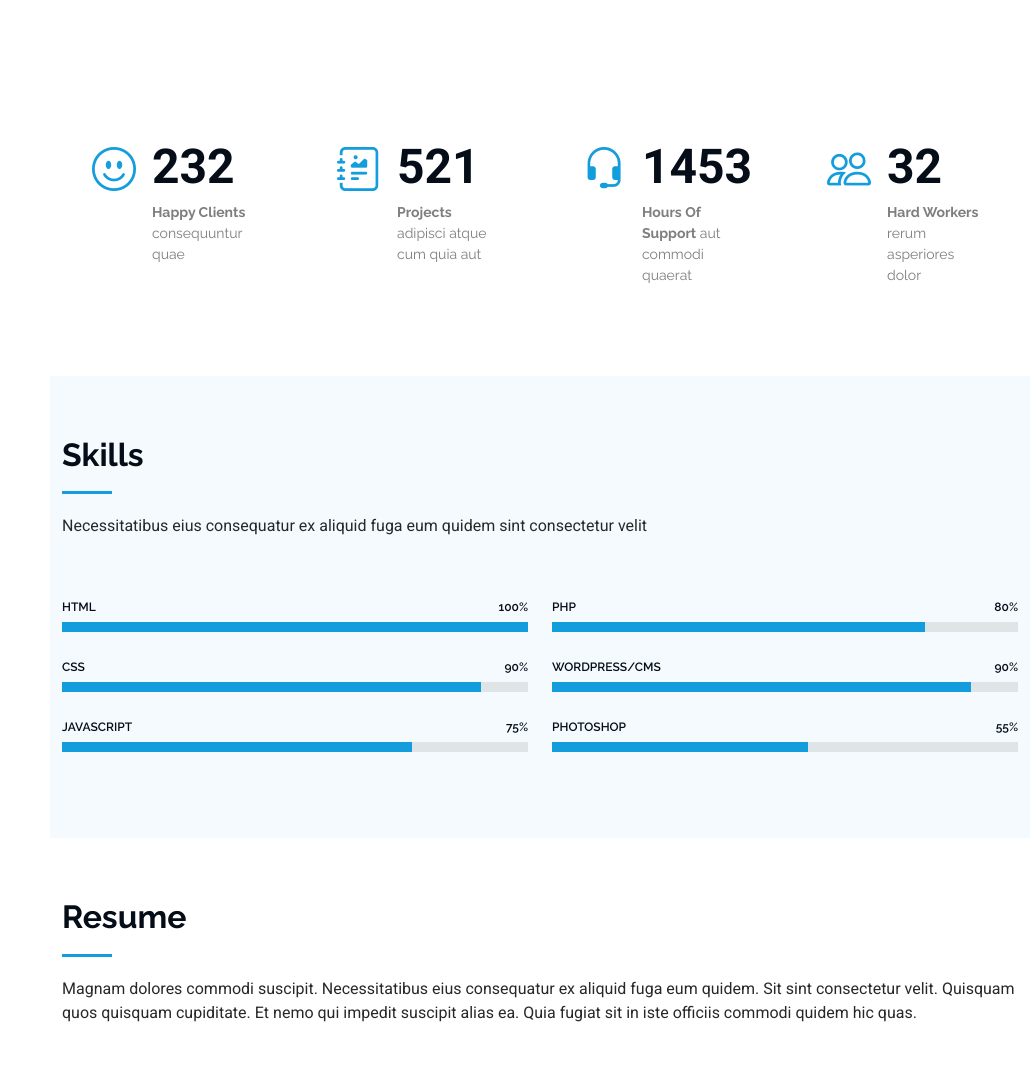
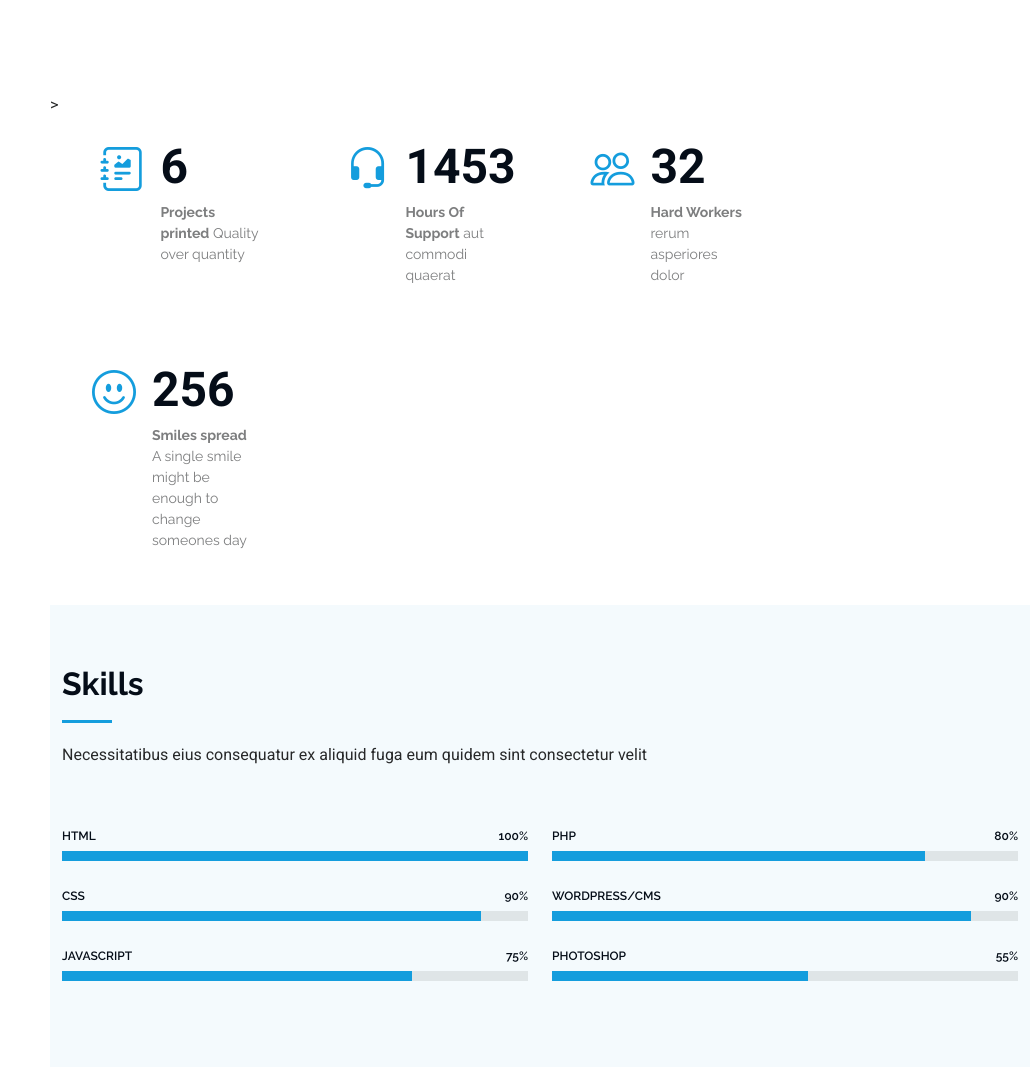
Before and after one commit to dominik-engineering/Production-Engineering-2025, a plain HTML site: page index.html in a window 1280 px wide. Shown: the part 1407-2495 px from the top of the page, without its empty margins (250-1280 px from the left). Drawn offline with Linux system fonts and the light colour scheme.

Commit message:
more features

```diff
--- a/index.html
+++ b/index.html
@@ -161,20 +161,13 @@ If any of my work resonates with you or raises questions, feel free to reach out
       <div class="container" data-aos="fade-up" data-aos-delay="100">
 
         <div class="row gy-4">
-
-          <div class="col-lg-3 col-md-6">
-            <div class="stats-item">
-              <i class="bi bi-emoji-smile"></i>
-              <span data-purecounter-start="0" data-purecounter-end="232" data-purecounter-duration="1" class="purecounter"></span>
-              <p><strong>Happy Clients</strong> <span>consequuntur quae</span></p>
-            </div>
-          </div><!-- End Stats Item -->
+>
 
           <div class="col-lg-3 col-md-6">
             <div class="stats-item">
               <i class="bi bi-journal-richtext"></i>
-              <span data-purecounter-start="0" data-purecounter-end="521" data-purecounter-duration="1" class="purecounter"></span>
-              <p><strong>Projects</strong> <span>adipisci atque cum quia aut</span></p>
+              <span data-purecounter-start="0" data-purecounter-end="6" data-purecounter-duration="1" class="purecounter"></span>
+              <p><strong>Projects printed</strong> <span>Quality over quantity</span></p>
             </div>
           </div><!-- End Stats Item -->
 
@@ -194,6 +187,13 @@ If any of my work resonates with you or raises questions, feel free to reach out
             </div>
           </div><!-- End Stats Item -->
 
+          <div class="col-lg-3 col-md-6">
+            <div class="stats-item">
+              <i class="bi bi-emoji-smile"></i>
+              <span data-purecounter-start="0" data-purecounter-end="256" data-purecounter-duration="1" class="purecounter"></span>
+              <p><strong>Smiles spread</strong> <span><br>A single smile might be enough to change someones day</span></p>
+            </div>
+          </div><!-- End Stats Item --
         </div>
 
       </div>
```
